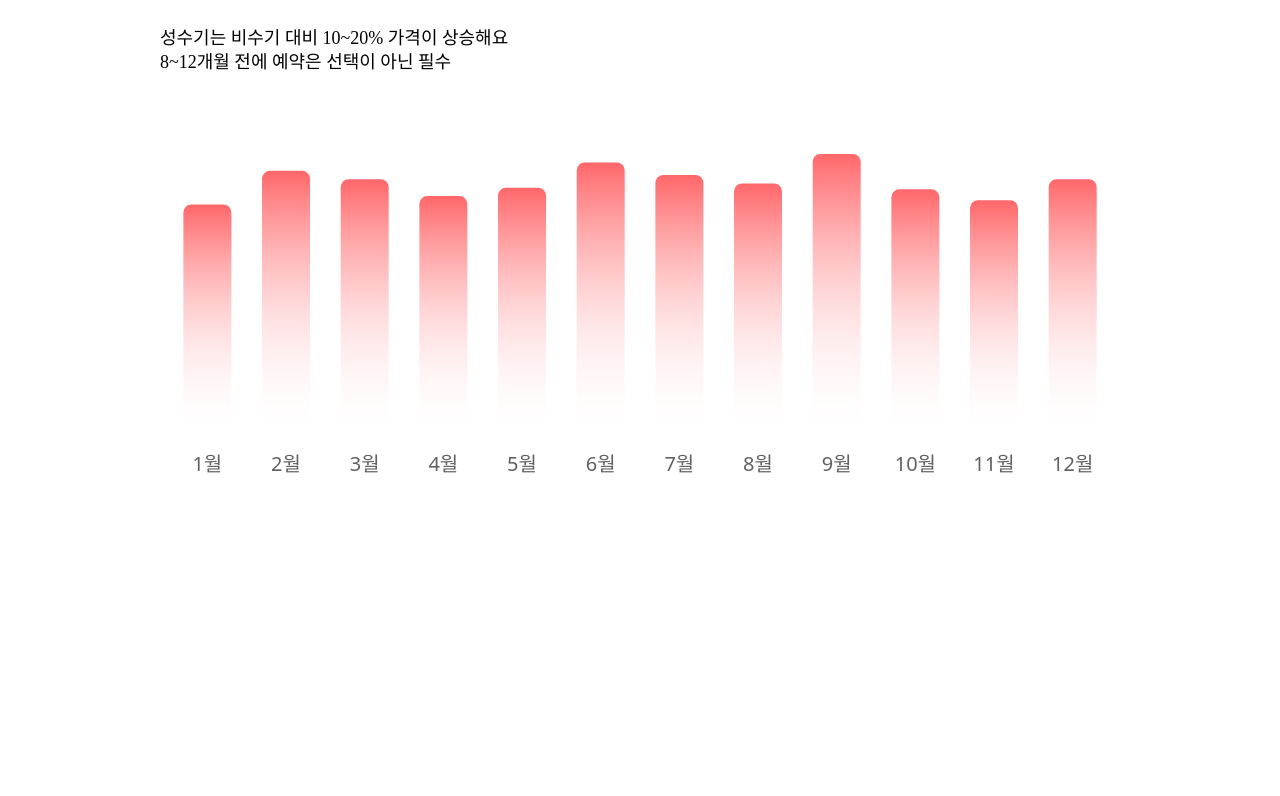
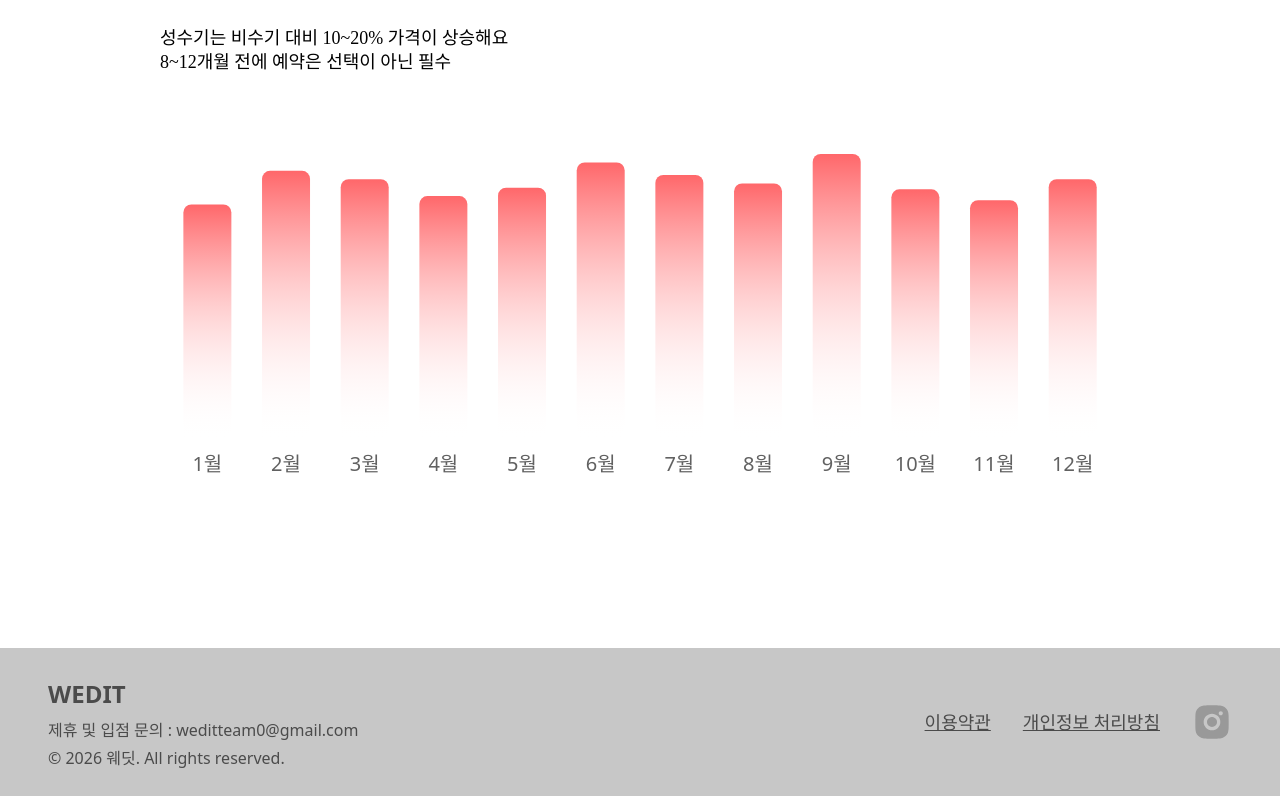
Before and after one commit to wedit-official/wedit-frontend, a Next.js app: page / in a window 1280 px wide. Shown: the part 1010-1806 px from the top of the page. Before the commit the page ends 1588 px from the top, so only its background shows below. Built offline with nearby package versions, Linux system fonts and the light colour scheme; a web font is replaced by a local one.

Commit message:
fix: footer를 layout에 고정

```diff
--- a/src/app/(public)/layout.tsx
+++ b/src/app/(public)/layout.tsx
@@ -1,14 +1,12 @@
 import type { ReactNode } from "react";
 
-import { PublicFooter } from "@/components/shared/layouts/PublicFooter";
 import { PublicHeader } from "@/components/shared/layouts/PublicHeader";
 
 export default function PublicLayout({ children }: { children: ReactNode }) {
   return (
-    <div className="flex min-h-dvh flex-col bg-[var(--background)]">
+    <div className="flex min-h-full flex-col bg-[var(--background)]">
       <PublicHeader />
       <div className="flex-1">{children}</div>
-      <PublicFooter />
     </div>
   );
 }
--- a/src/app/layout.tsx
+++ b/src/app/layout.tsx
@@ -1,5 +1,6 @@
 import type { ReactNode } from "react";
 import { FontLoader } from "@/components/FontLoader";
+import { PublicFooter } from "@/components/shared/layouts/PublicFooter";
 import "./globals.css";
 
 export default function RootLayout({
@@ -9,9 +10,12 @@ export default function RootLayout({
 }>) {
   return (
     <html lang="ko">
-      <body className="antialiased">
+      <body className="antialiased flex min-h-screen flex-col">
         <FontLoader />
-        {children}
+        <main className="flex-1 flex flex-col">{children}</main>
+        <div className="shrink-0">
+          <PublicFooter />
+        </div>
       </body>
     </html>
   );
--- a/src/components/shared/layouts/PublicFooter.tsx
+++ b/src/components/shared/layouts/PublicFooter.tsx
@@ -4,7 +4,7 @@ import Link from "next/link";
 
 export function PublicFooter() {
   return (
-    <footer className="w-full bg-grey-300">
+    <footer className="w-full bg-grey-300 mt-[70px]">
       <div className="mx-auto flex w-full max-w-[1440px] flex-col gap-4 px-12 py-7">
         <div className="flex items-center justify-between">
           <div className="flex flex-col gap-2">
```
